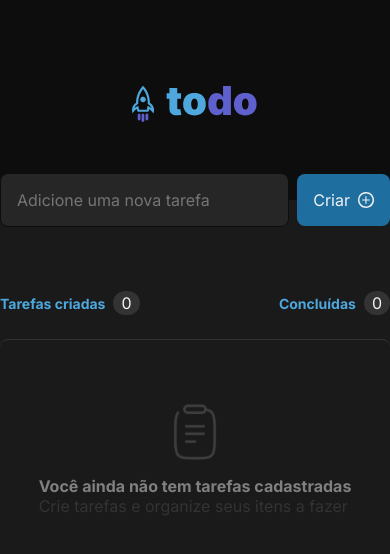
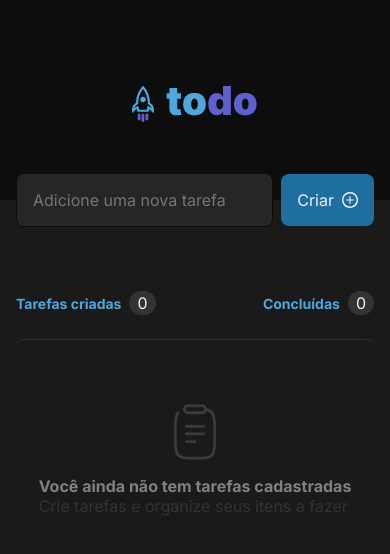
Before and after one commit to welissonmwse/Todo-list, a React (Vite) app: page / in a window 390 px wide. Shown: the top 554 px of the page. Built offline with nearby package versions, Linux system fonts and the light colour scheme.

Commit message:
Tornando a aplicação responsiva

```diff
--- a/src/components/Dashboard/styles.ts
+++ b/src/components/Dashboard/styles.ts
@@ -7,6 +7,7 @@ export const Container = styled.div`
     height: 12.5rem;
     margin: auto;
     margin-top: -1.6875rem;
+    padding: 0 1rem;
 
     header {
       display: flex;
--- a/src/components/Form/styles.ts
+++ b/src/components/Form/styles.ts
@@ -12,6 +12,12 @@ export const Form = styled.form`
     border: 1px solid ${({theme}) => theme.colors.gray_700};
     border-radius: 8px;
     padding: 1rem;
+  }
+
+  @media (max-width: 600px) {
+    input {
+      width: 100%;
+    }
   }
 
   button {
```
